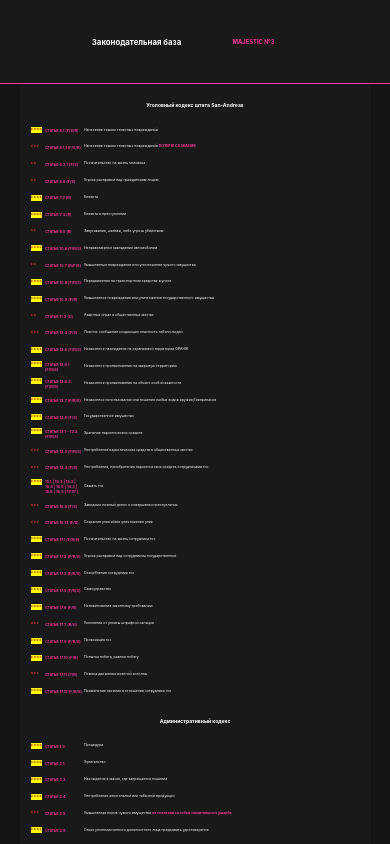
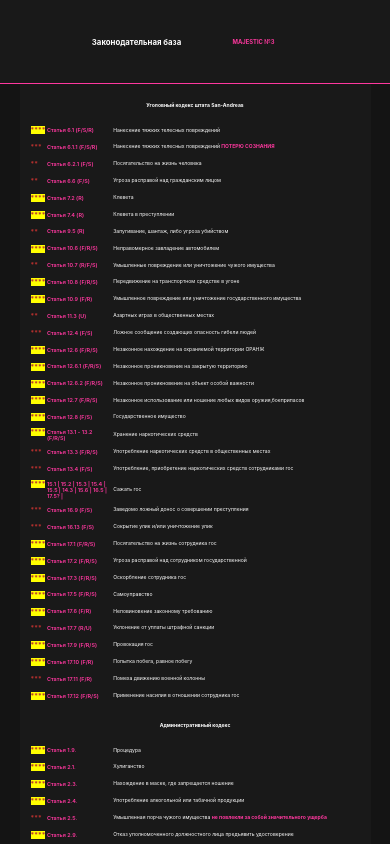
Before and after one commit to VladislavMac/majestic_3, a plain HTML site: page index.html in a window 390 px wide. Drawn offline with Linux system fonts and the light colour scheme.

Commit message:
adaptive

```diff
--- a/scss/style.scss
+++ b/scss/style.scss
@@ -273,3 +273,38 @@ body, html{
         }
     }
 }
+
+@media only screen and (max-width:1000px){
+    div.wrappers-wrapper-articles-arcticle-name_level{
+        // font-weight: bold;
+        // color: $superFocusColor;
+        font-size: 1.7vw;
+        width: 4vw;
+    }
+    div.wrappers-wrapper-articles-arcticle-name_name{
+    //     padding: 0.2vw;
+    //     font-weight: 600;
+    //     color: $focusColor;
+        font-size: 1.4vw;
+        width: 17vw;
+    }
+    div.wrappers-wrapper-articles-arcticle-title_title{
+        // line-height: 1.5vw;
+        font-size: 1.3vw;
+        // color: $descColor;
+    }
+
+    // window
+
+    div.arcticledesc-wrapper{
+        // height: 90vh;
+    }
+
+    div.arcticledesc-wrapper-name{
+        padding: 1vw;
+    }
+
+    p.arcticledesc-wrapper-desc_desc{
+        font-size: 1.4vw;
+    }
+}
```
Also changed, not shown: scss/style.css, 1 other file.
